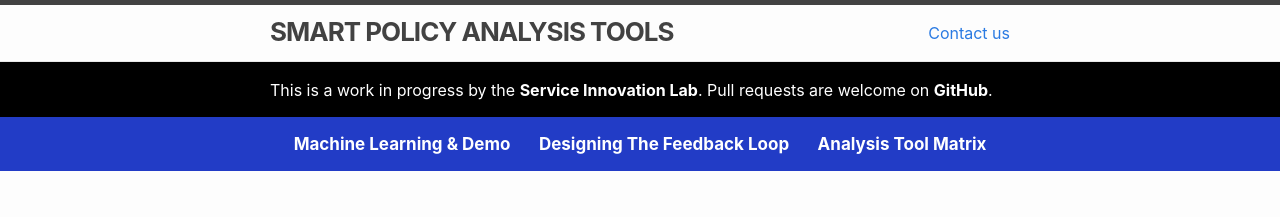
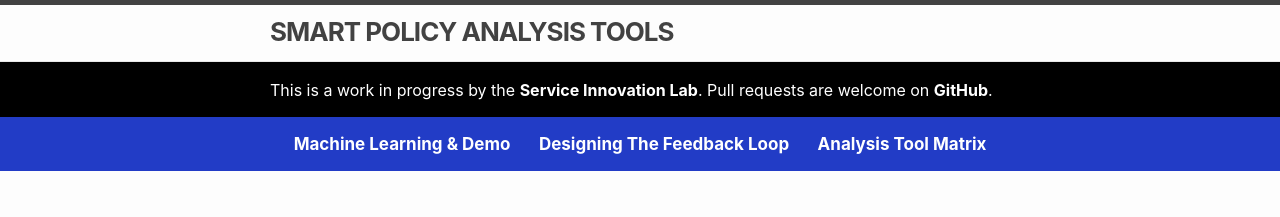
Before and after one commit to ServiceInnovationLab/bagel-box, a Jekyll site: the page built from index.md, in a window 1280 px wide. Shown: the top 217 px of the page. Built offline with Jekyll 4.4.1, drawn with Linux system fonts in a browser that asks for light colours.

Commit message:
Removed Contact us page & add hyperlink to Toolkit.

```diff
--- a/_includes/header.html
+++ b/_includes/header.html
@@ -1,16 +1,11 @@
 <header class="site-header" role="banner">
   <div class="wrapper">
     <a class="site-title" rel="author" href="{{ "/" | relative_url }}">{{ site.title }}</a>
-    {% for page in site.pages %}
-      {% if page.title == "Contact us" %}
-      <a class="contact-us-link" href="{{ page.permalink | prepend: site.baseurl }}">{{ page.title }}</a>
-      {% endif %}
-    {% endfor %}
   </div>
 </header>
 <div class="disclaimer">
   <div class="wrapper">
-    <p>This is a work in progress by the <strong><a href="">Service Innovation Lab</a></strong>. Pull requests are welcome on <strong><a href="https://github.com/ServiceInnovationLab/bagel-box">GitHub</a></strong>.</p>
+    <p>This is a work in progress by the <strong><a href="https://serviceinnovationlab.github.io/">Service Innovation Lab</a></strong>. Pull requests are welcome on <strong><a href="https://github.com/ServiceInnovationLab/bagel-box">GitHub</a></strong>.</p>
   </div>
 </div>
 <nav class="site-nav">
```
Also changed, not shown: contact-us.md (deleted, +0 -6 lines).
